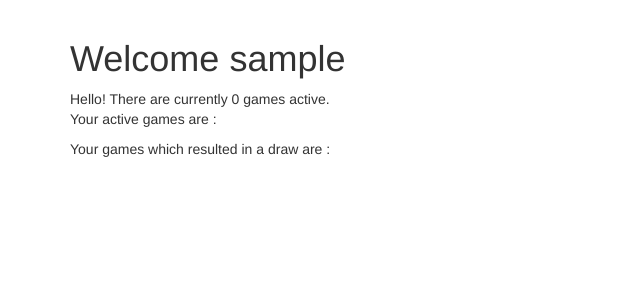
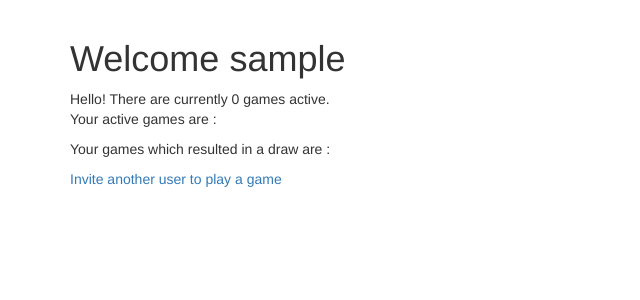
Before and after one commit to saumil-jain/tictactoe, a Django app: page /player/home in a window 1280 px wide. Shown: the part 51-351 px from the top of the page, without its empty margins (0-640 px from the left). Run offline with Django 3.2, Linux system fonts and the light colour scheme; the visitor is signed in with stand-in values (Sample User, id 1); data that the repository does not hold is empty; some libraries are stand-ins or nearby versions.

Commit message:
Add link to invitation page in player home

```diff
--- a/tictactoe/templates/player/home.html
+++ b/tictactoe/templates/player/home.html
@@ -23,4 +23,7 @@ Hello! There are currently {{ ngames }} games active.
     {% endfor %}
 </ul>
 </p>
+<a href="{% url 'player_new_invitation' %}">
+    Invite another user to play a game
+</a>
 {% endblock %}
```
